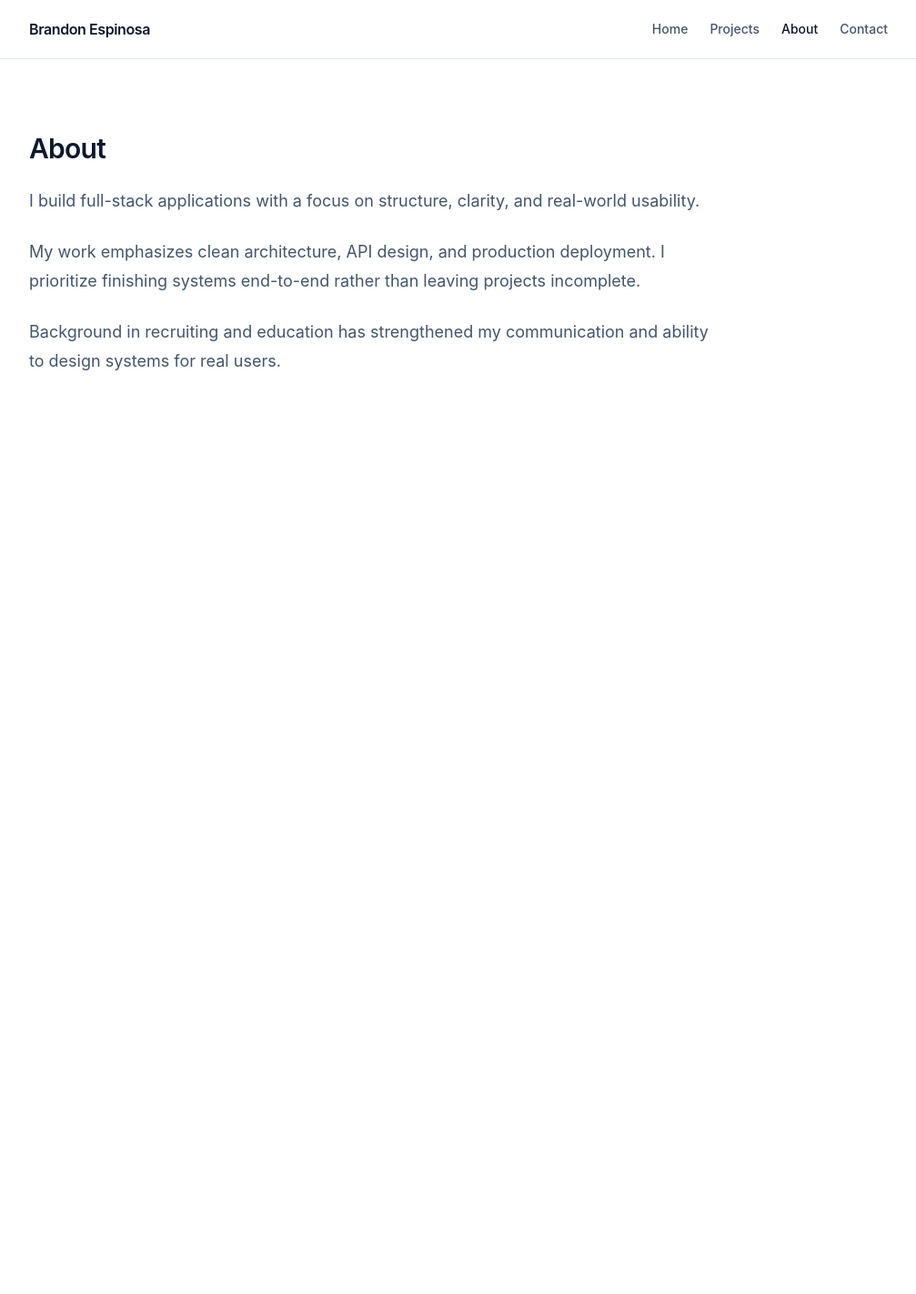
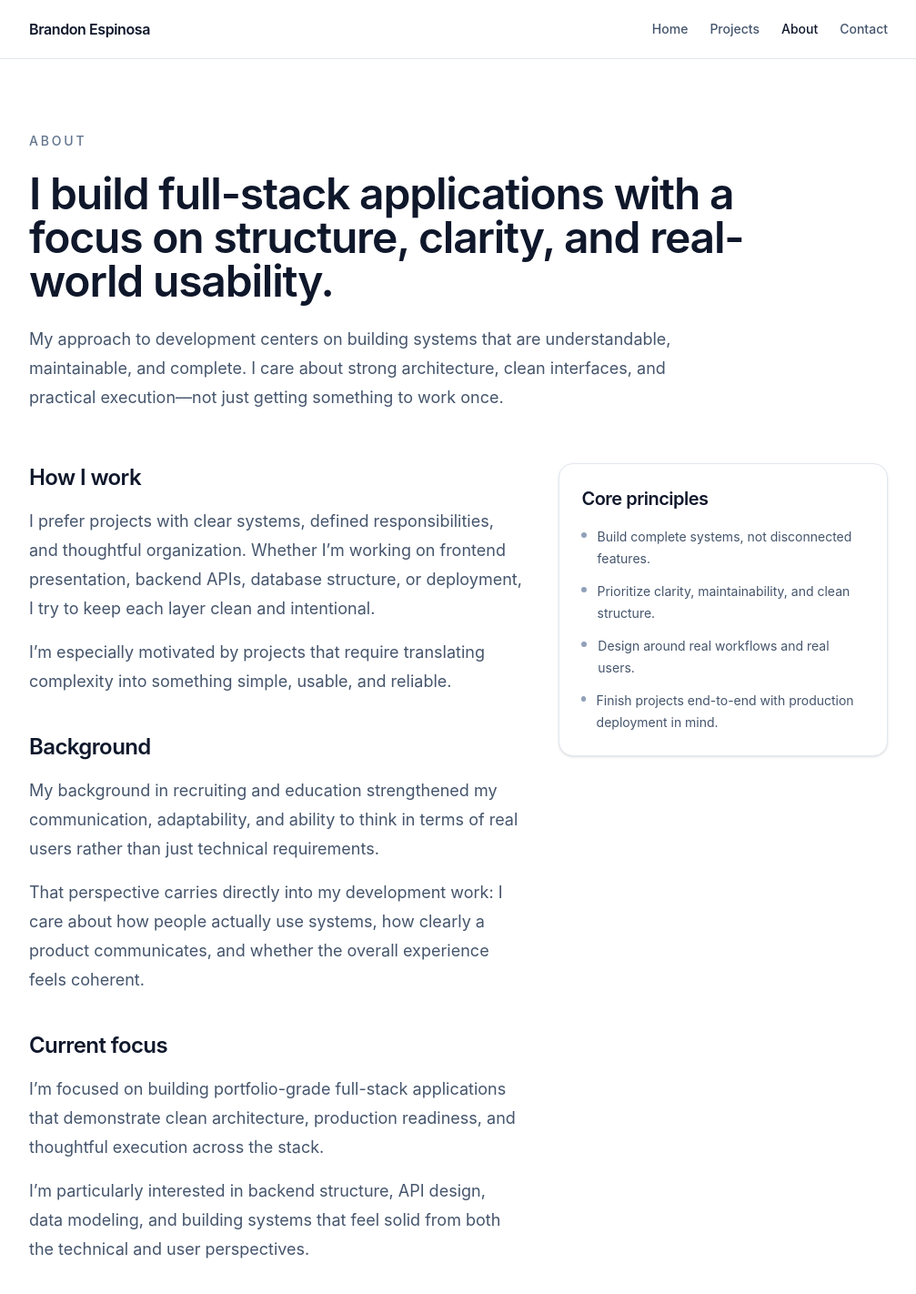
Before and after one commit to espinbrandon49/portfolio, a React (Vite) app: page /about in a window 1280 px wide. Shown: the top 1422 px of the page at 91% size, without its empty margins (136-1143 px from the left). Before the commit the page ends 800 px from the top, so only its background shows below. Built offline with nearby package versions, Linux system fonts and the light colour scheme.

Commit message:
Upgrade about page with structured professional overview

```diff
--- a/src/pages/About.jsx
+++ b/src/pages/About.jsx
@@ -1,29 +1,107 @@
 import Container from "../components/Container";
+
+const principles = [
+  "Build complete systems, not disconnected features.",
+  "Prioritize clarity, maintainability, and clean structure.",
+  "Design around real workflows and real users.",
+  "Finish projects end-to-end with production deployment in mind."
+];
 
 export default function About() {
   return (
     <main className="py-20">
       <Container>
-        <section className="max-w-3xl space-y-6">
-          <h1 className="text-3xl font-semibold tracking-tight text-slate-900">
+        <section className="max-w-4xl space-y-6">
+          <p className="text-sm font-medium uppercase tracking-[0.2em] text-slate-500">
             About
+          </p>
+
+          <h1 className="text-4xl font-semibold tracking-tight text-slate-900 sm:text-5xl">
+            I build full-stack applications with a focus on structure, clarity,
+            and real-world usability.
           </h1>
 
-          <p className="text-lg leading-8 text-slate-600">
-            I build full-stack applications with a focus on structure, clarity,
-            and real-world usability.
+          <p className="max-w-3xl text-lg leading-8 text-slate-600">
+            My approach to development centers on building systems that are
+            understandable, maintainable, and complete. I care about strong
+            architecture, clean interfaces, and practical execution—not just
+            getting something to work once.
           </p>
+        </section>
 
-          <p className="text-lg leading-8 text-slate-600">
-            My work emphasizes clean architecture, API design, and production
-            deployment. I prioritize finishing systems end-to-end rather than
-            leaving projects incomplete.
-          </p>
+        <section className="mt-14 grid gap-10 lg:grid-cols-[1.2fr_0.8fr]">
+          <div className="space-y-10">
+            <div className="space-y-4">
+              <h2 className="text-2xl font-semibold tracking-tight text-slate-900">
+                How I work
+              </h2>
 
-          <p className="text-lg leading-8 text-slate-600">
-            Background in recruiting and education has strengthened my
-            communication and ability to design systems for real users.
-          </p>
+              <p className="text-lg leading-8 text-slate-600">
+                I prefer projects with clear systems, defined responsibilities,
+                and thoughtful organization. Whether I’m working on frontend
+                presentation, backend APIs, database structure, or deployment, I
+                try to keep each layer clean and intentional.
+              </p>
+
+              <p className="text-lg leading-8 text-slate-600">
+                I’m especially motivated by projects that require translating
+                complexity into something simple, usable, and reliable.
+              </p>
+            </div>
+
+            <div className="space-y-4">
+              <h2 className="text-2xl font-semibold tracking-tight text-slate-900">
+                Background
+              </h2>
+
+              <p className="text-lg leading-8 text-slate-600">
+                My background in recruiting and education strengthened my
+                communication, adaptability, and ability to think in terms of
+                real users rather than just technical requirements.
+              </p>
+
+              <p className="text-lg leading-8 text-slate-600">
+                That perspective carries directly into my development work: I
+                care about how people actually use systems, how clearly a product
+                communicates, and whether the overall experience feels coherent.
+              </p>
+            </div>
+
+            <div className="space-y-4">
+              <h2 className="text-2xl font-semibold tracking-tight text-slate-900">
+                Current focus
+              </h2>
+
+              <p className="text-lg leading-8 text-slate-600">
+                I’m focused on building portfolio-grade full-stack applications
+                that demonstrate clean architecture, production readiness, and
+                thoughtful execution across the stack.
+              </p>
+
+              <p className="text-lg leading-8 text-slate-600">
+                I’m particularly interested in backend structure, API design,
+                data modeling, and building systems that feel solid from both
+                the technical and user perspectives.
+              </p>
+            </div>
+          </div>
+
+          <aside className="h-fit rounded-2xl border border-slate-200 bg-white p-6 shadow-sm">
+            <div className="space-y-4">
+              <h2 className="text-xl font-semibold tracking-tight text-slate-900">
+                Core principles
+              </h2>
+
+              <ul className="space-y-3 text-sm leading-6 text-slate-600">
+                {principles.map((item) => (
+                  <li key={item} className="flex gap-3">
+                    <span className="mt-[0.45rem] h-1.5 w-1.5 rounded-full bg-slate-400" />
+                    <span>{item}</span>
+                  </li>
+                ))}
+              </ul>
+            </div>
+          </aside>
         </section>
       </Container>
     </main>
```
